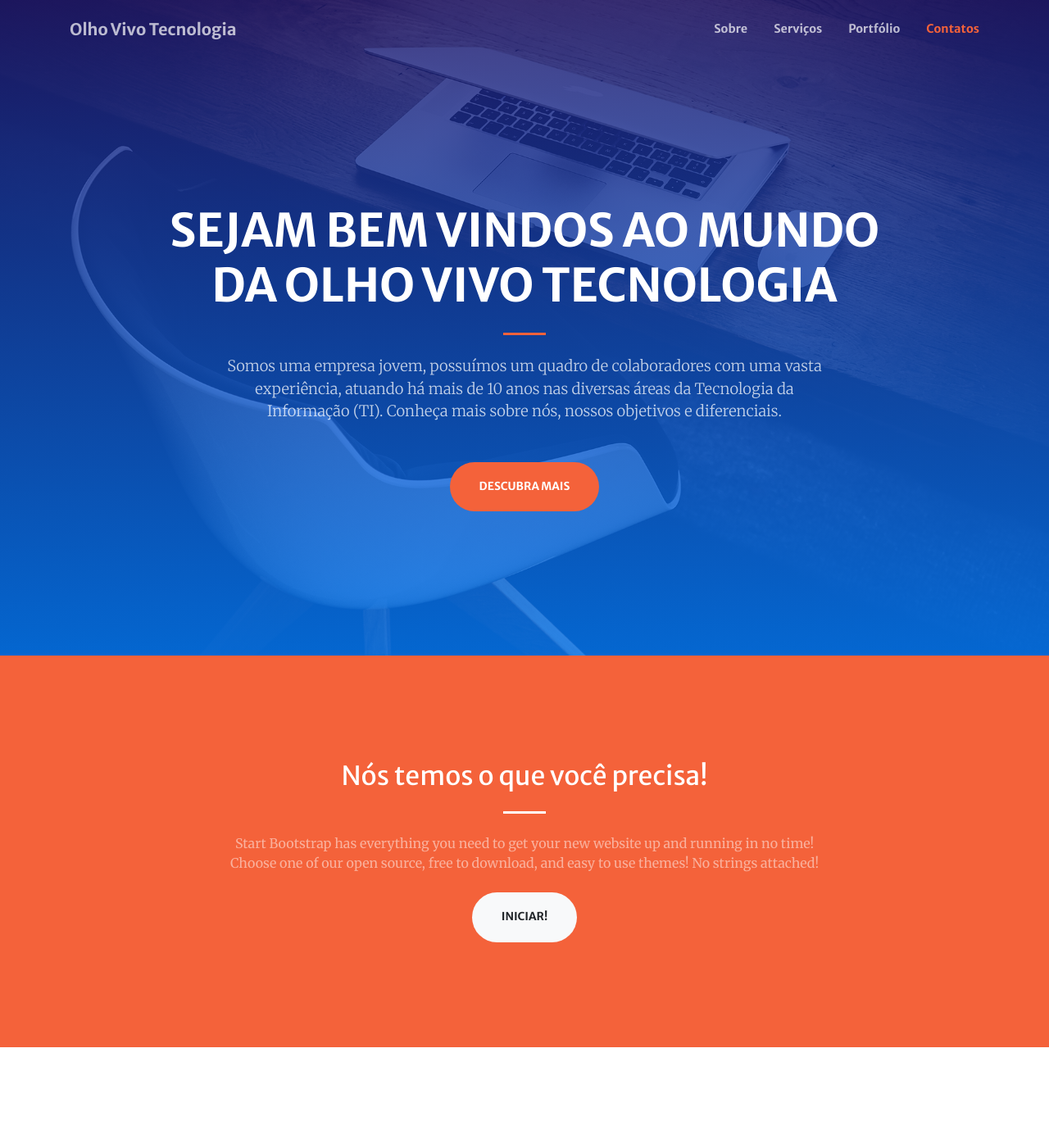
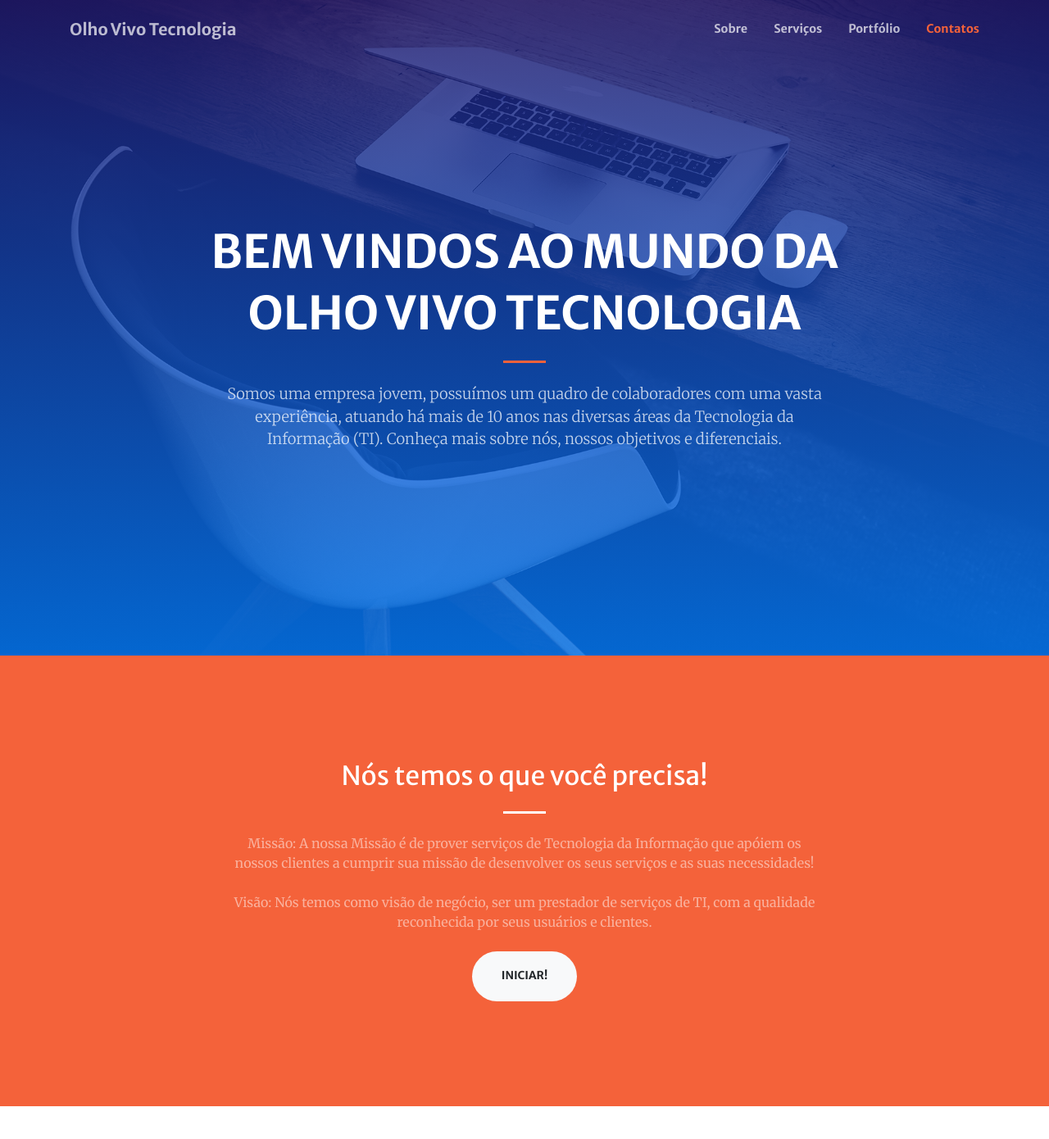
Before and after one commit to gustavopxavier/site_ovtec, a Django app: page / in a window 1280 px wide. Shown: the top 1390 px of the page at 82% size. Run offline with Django 3.2, Linux system fonts and the light colour scheme; some libraries are stand-ins or nearby versions.

Commit message:
Missão e Visão

```diff
--- a/pages/templates/pages/index.html
+++ b/pages/templates/pages/index.html
@@ -1,3 +1,5 @@
+{% load static %}
+
 <!DOCTYPE html>
 <html lang="en">
     <head>
@@ -16,7 +18,9 @@
         <!-- Third party plugin CSS-->
         <link href="https://cdnjs.cloudflare.com/ajax/libs/magnific-popup.js/1.1.0/magnific-popup.min.css" rel="stylesheet" />
         <!-- Core theme CSS (includes Bootstrap)-->
-        <link href="css/styles.css" rel="stylesheet" />
+        <link href="{% static 'css/styles.css' %}" rel="stylesheet" />
+        <link href="{% static 'js/scripts.js' %}" rel="stylesheet">
+
     </head>
     <body id="page-top">
         <!-- Navigation-->
@@ -39,12 +43,13 @@
             <div class="container h-100">
                 <div class="row h-100 align-items-center justify-content-center text-center">
                     <div class="col-lg-10 align-self-end">
-                        <h1 class="text-uppercase text-white font-weight-bold">Sejam bem vindos ao mundo da Olho Vivo Tecnologia</h1>
+                        <h1 class="text-uppercase text-white font-weight-bold">Bem vindos ao mundo da</h1>
+                        <h1 class="text-uppercase text-white font-weight-bold">Olho Vivo Tecnologia</h1>
                         <hr class="divider my-4" />
                     </div>
                     <div class="col-lg-8 align-self-baseline">
                         <p class="text-white-75 font-weight-light mb-5">Somos uma empresa jovem, possuímos um quadro de colaboradores com uma vasta experiência, atuando há mais de 10 anos nas diversas áreas da Tecnologia da Informação (TI). Conheça mais sobre nós, nossos objetivos e diferenciais.</p>
-                        <a class="btn btn-primary btn-xl js-scroll-trigger" href="#about">Descubra mais</a>
+                        <!-- TODO: <a class="btn btn-primary btn-xl js-scroll-trigger" href="#about">Descubra mais</a> -->
                     </div>
                 </div>
             </div>
@@ -56,7 +61,8 @@
                     <div class="col-lg-8 text-center">
                         <h2 class="text-white mt-0">Nós temos o que você precisa!</h2>
                         <hr class="divider light my-4" />
-                        <p class="text-white-50 mb-4">Start Bootstrap has everything you need to get your new website up and running in no time! Choose one of our open source, free to download, and easy to use themes! No strings attached!</p>
+                        <p class="text-white-50 mb-4">Missão: A nossa Missão é de prover serviços de Tecnologia da Informação que apóiem os nossos clientes a cumprir sua missão de desenvolver os seus serviços e as suas necessidades!</p>
+                        <p class="text-white-50 mb-4"">Visão: Nós temos como visão de negócio, ser um prestador de serviços de TI, com a qualidade reconhecida por seus usuários e clientes.</p>
                         <a class="btn btn-light btn-xl js-scroll-trigger" href="#services">Iniciar!</a>
                     </div>
                 </div>
```
